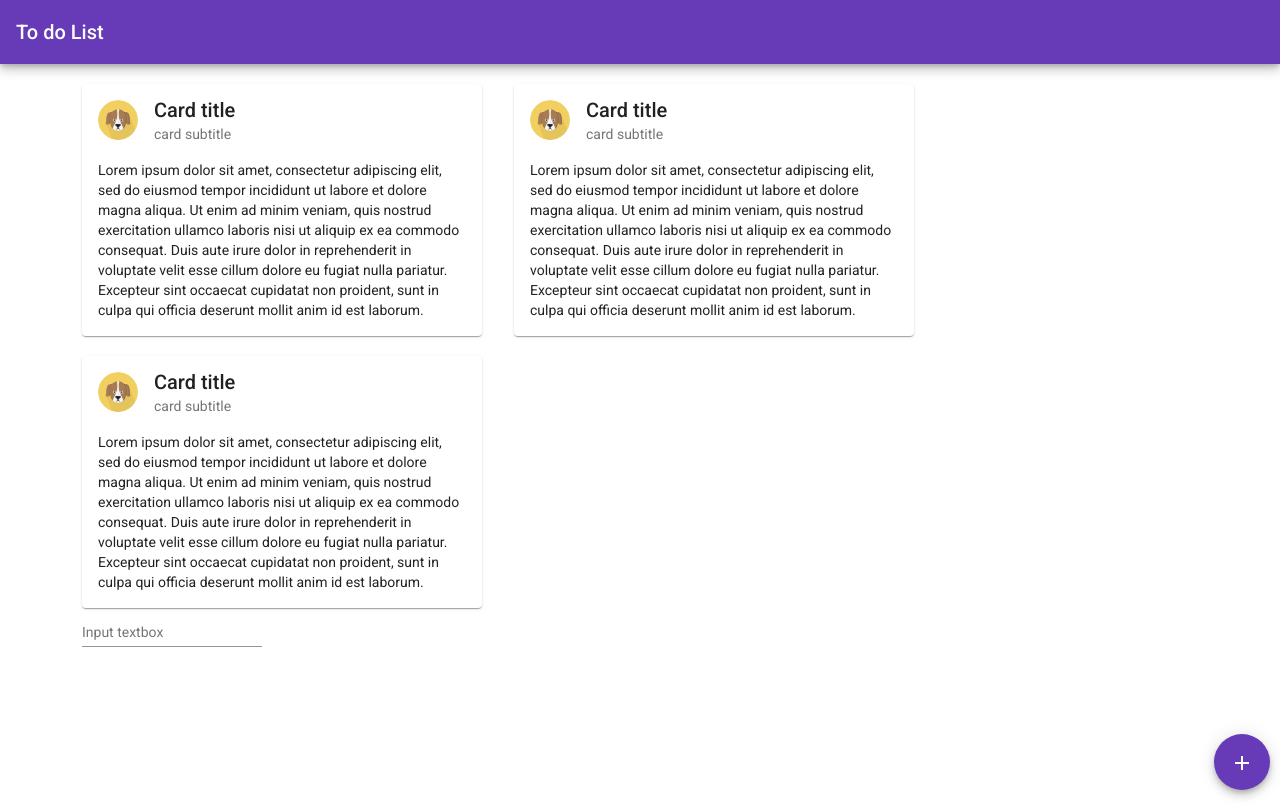
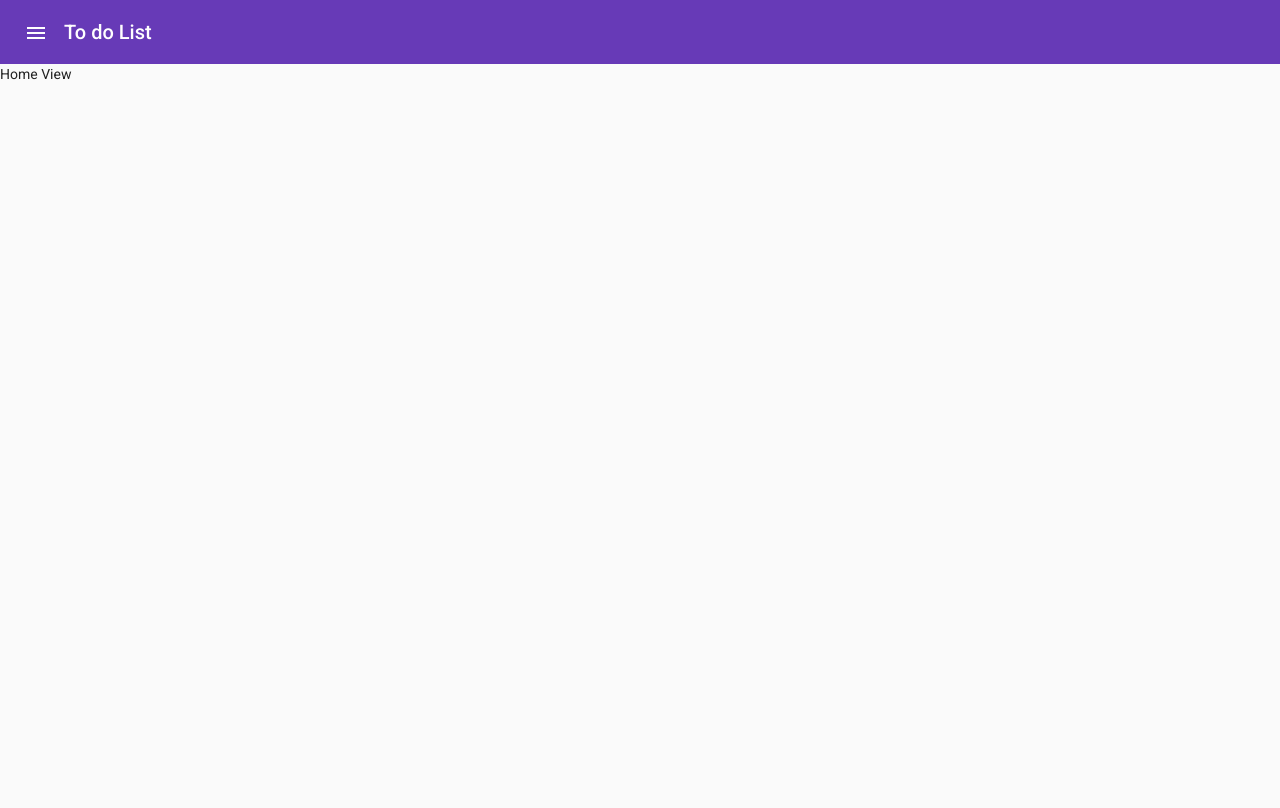
Before and after one commit to miguelmejiaq/angular-tutorial, an Angular app: page /home in a window 1280 px wide. Built offline with nearby package versions, Linux system fonts and the light colour scheme.

Commit message:
Add sidenav

```diff
--- a/src/app/app.component.html
+++ b/src/app/app.component.html
@@ -1,11 +1,22 @@
 <mat-toolbar color="primary" class="mat-elevation-z6">
-  <span>{{title}}</span>
+  <button mat-icon-button (click)="snav.toggle()">
+    <mat-icon>menu</mat-icon>
+  </button>
+  <h1 class="tutorial-app-name">{{title}}</h1>
 </mat-toolbar>
-<div class="bounds ng-star-inserted app-content">
-  <div class="container">
-      <widget-cards>
-      </widget-cards>
-      <tutorial-text-box></tutorial-text-box>
-  </div>
-  <tutorial-fab-button class="bottom-button"></tutorial-fab-button>
-</div>
+<mat-sidenav-container>
+  <mat-sidenav #snav class="tutorial-sidenav">
+    <mat-nav-list>
+      <a mat-list-item routerLink="{{itemOption.router}}" *ngFor="let itemOption of sidenavOptions">
+        <mat-icon mat-list-icon>{{itemOption.icon}}</mat-icon>
+        <div mat-line>{{itemOption.name}}</div>
+        <!-- <div mat-line> {{itemOption.name}} </div> -->
+      </a>
+    </mat-nav-list>
+  </mat-sidenav>
+  <mat-sidenav-content>
+    <div class="bounds ng-star-inserted app-content">
+      <router-outlet></router-outlet>
+    </div>
+  </mat-sidenav-content>
+</mat-sidenav-container>
--- a/src/app/app.component.scss
+++ b/src/app/app.component.scss
@@ -1,8 +1,9 @@
 .app-content{
     height: calc(100vh - 56px);
 }
-.bottom-button{
-    position: absolute;
-    bottom: 10px;
-    right: 10px;
+.tutorial-sidenav{
+    min-width: 300px;
 }
+h1.tutorial-app-name {
+        margin-left: 8px;
+}
--- a/src/app/app.component.ts
+++ b/src/app/app.component.ts
@@ -7,4 +7,7 @@ import { Component } from '@angular/core';
 })
 export class AppComponent {
   title = 'To do List';
+  sidenavOptions = [
+    {name: "Home", icon: "home", router:"home"}
+  ]
 }
--- /dev/null
+++ b/src/app/views/home/home.component.html
@@ -0,0 +1,3 @@
+<div>
+    Home View
+</div>
```
Also changed, not shown: src/app/app.module.ts (+8 -1 lines), src/app/routes/tutorialRouter.ts (added, +15 -0 lines), src/app/views/home/home.component.ts (added, +10 -0 lines), src/app/views/home/home.component.scss (added).
